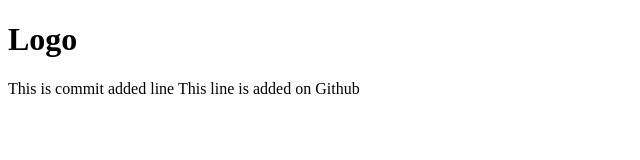
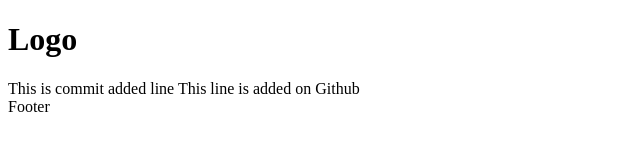
Before and after one commit to vorobeyvitaliy/GIT, a plain HTML site: page index.html in a window 1280 px wide. Shown: the full height of the page, 0-640 px from the left. Drawn offline with Linux system fonts and the light colour scheme.

Commit message:
Added footer

```diff
--- a/index.html
+++ b/index.html
@@ -9,5 +9,8 @@
 	This is commit
 	added line
 	This line is added on Github
-</body>
+
+	<div class="footer">Footer</div>
+
+	</body>
 </html>
```
